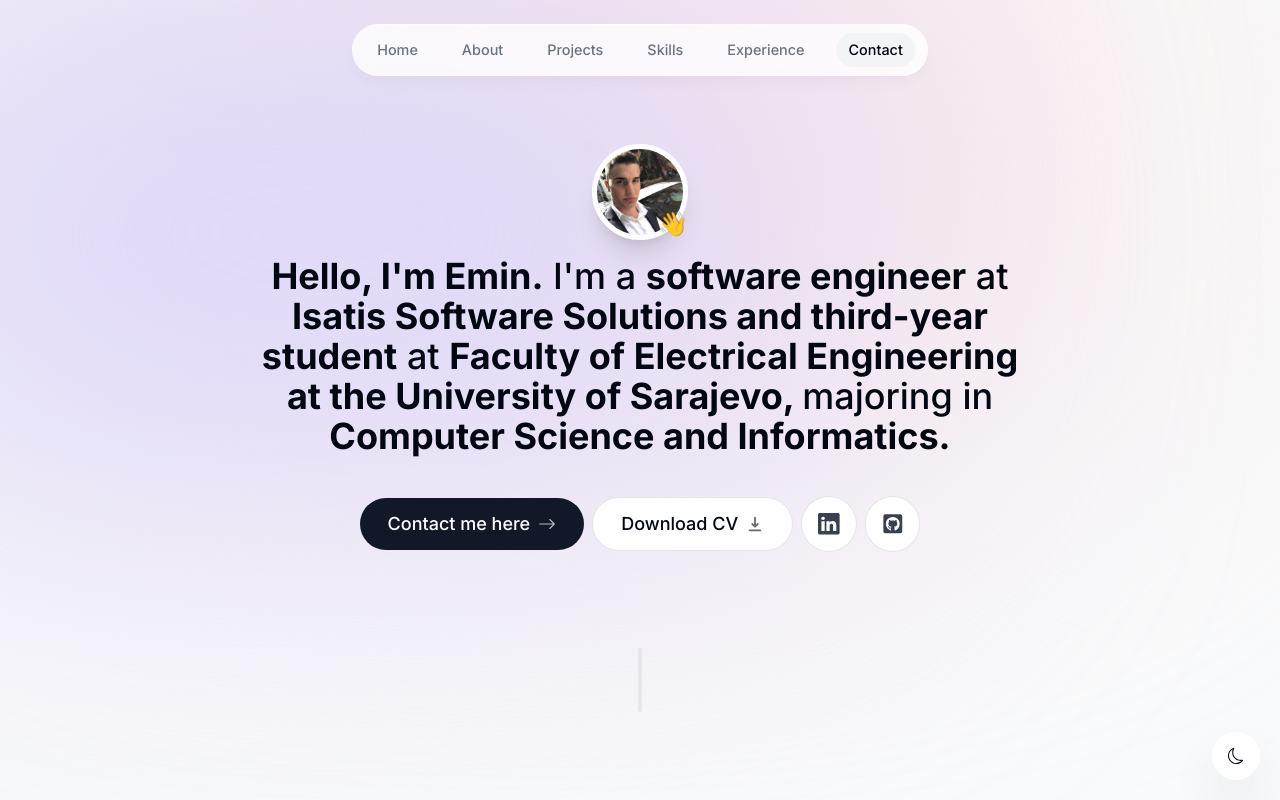
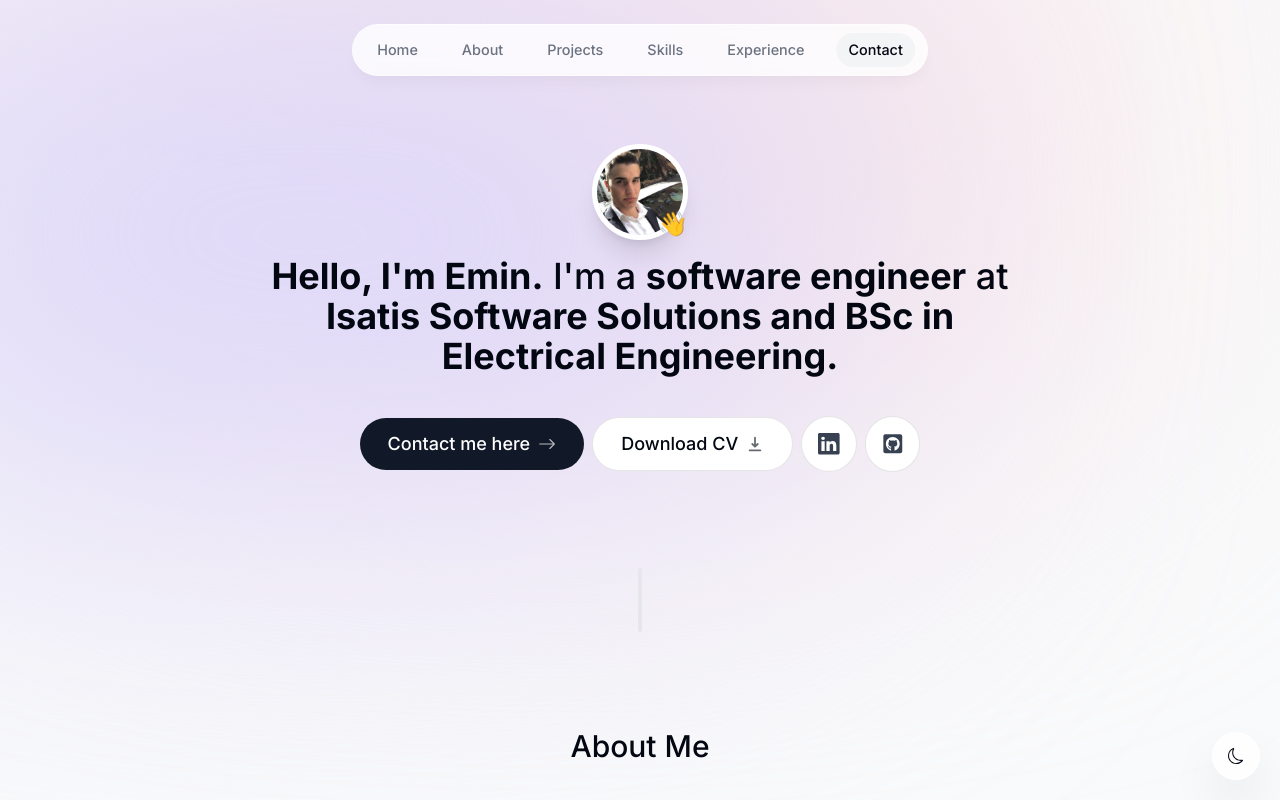
Before and after one commit to emindzanko1/Portfolio, a Next.js app: page / in a window 1280 px wide. Shown: the top 800 px of the page. Built offline with nearby package versions, Linux system fonts and the light colour scheme; no server answers.

Commit message:
Small update

```diff
--- a/components/intro.tsx
+++ b/components/intro.tsx
@@ -61,9 +61,7 @@ export default function Intro() {
         animate={{ opacity: 1, y: 0 }}
       >
         <span className='font-bold'>Hello, I&apos;m Emin.</span> I&apos;m a{' '}
-        <span className='font-bold'>software engineer</span> at <span className='font-bold'>Isatis Software Solutions and third-year student</span> at{' '}
-        <span className='font-bold'>Faculty of Electrical Engineering at the University of Sarajevo, </span> majoring in
-        <span className='font-bold'> Computer Science and Informatics.</span>
+        <span className='font-bold'>software engineer</span> at <span className='font-bold'>Isatis Software Solutions and BSc in Electrical Engineering.</span>
       </motion.h1>
       <motion.div
         className='flex flex-col sm:flex-row
--- a/lib/data.ts
+++ b/lib/data.ts
@@ -51,7 +51,7 @@ export const experiencesData = [
     title: 'Bachelor degree',
     location: 'Sarajevo BiH',
     description:
-      'I am a third-year student at the Faculty of Electrical Engineering in Sarajevo, majoring in Computer Science and Informatics. I am only one exam away from graduating.',
+      "I graduated with a Bachelor's degree in Computer Science and Informatics from the Faculty of Electrical Engineering, University of Sarajevo.",
     icon: React.createElement(LuGraduationCap),
     date: '2019 - 2024',
   },
@@ -127,12 +127,13 @@ export const skillsData = [
   '.NET',
   'React',
   'MSSQL',
+  'Knockout.js',
   'Angular',
   'Node.js',
   'Next.js',
+  'JavaScript',
+  'Azure',
   'Java',
-  'JavaScript',
-  'Knockout.js',
   'MySQL',
   'PostgreSQL',
   'Kotlin',
```
